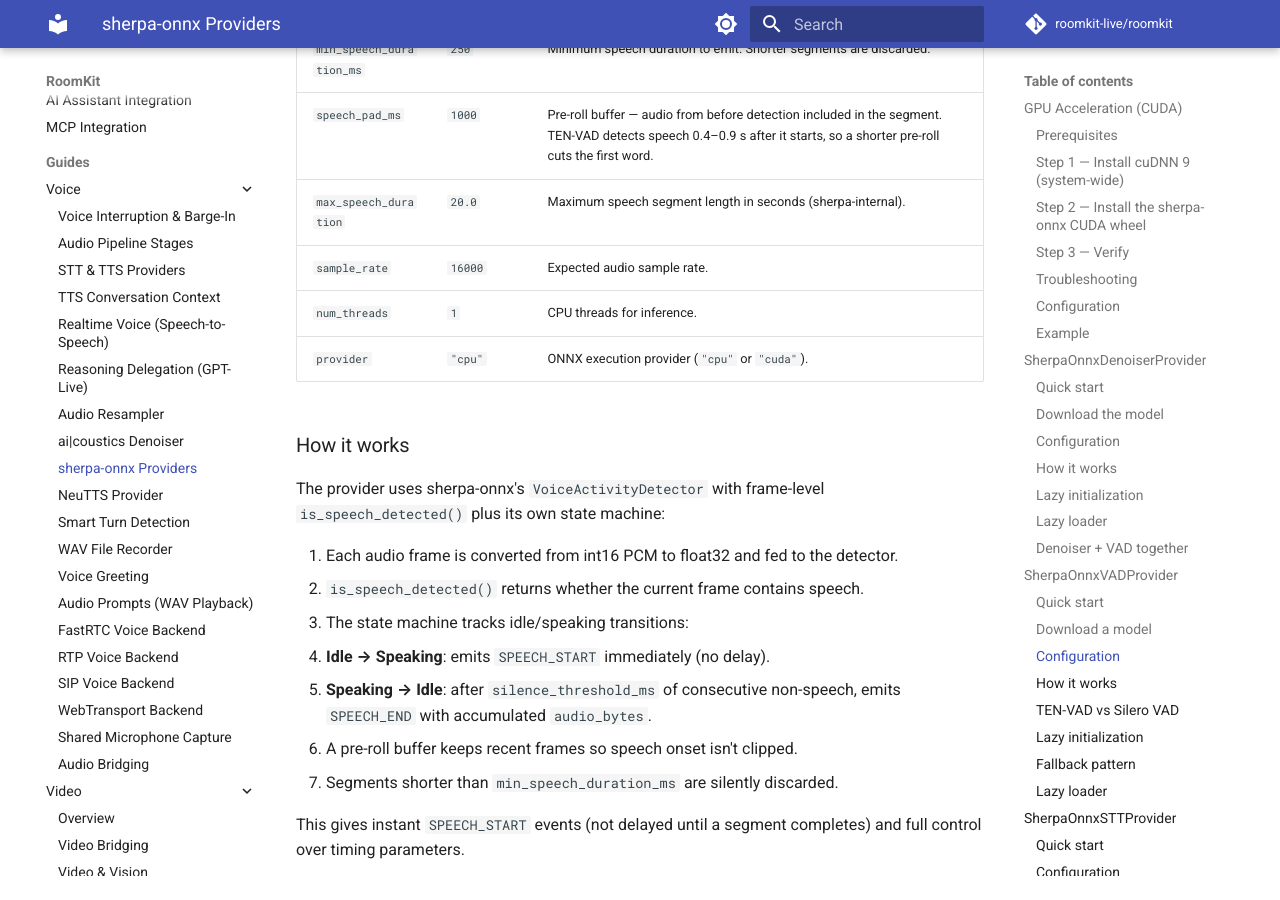
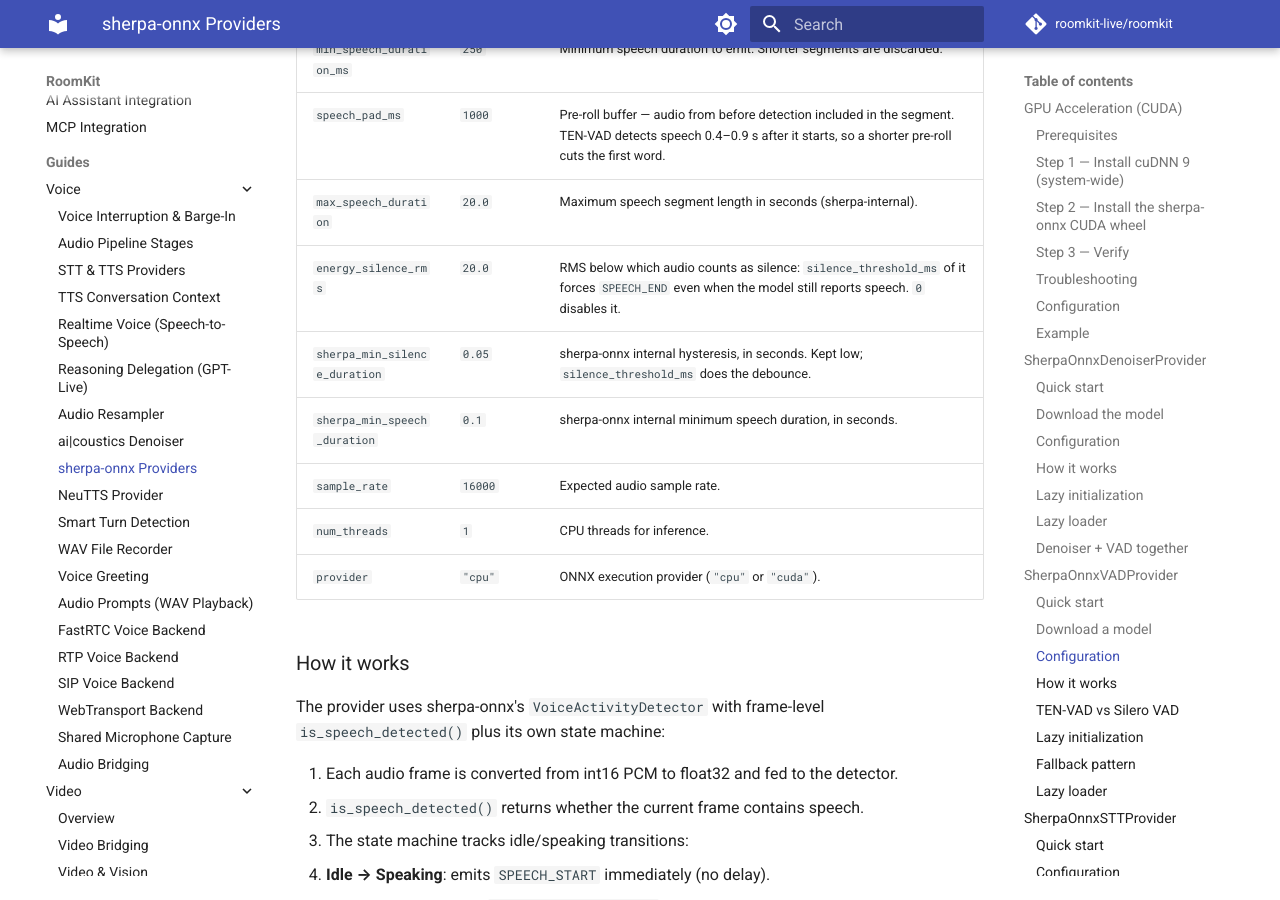
Before and after one commit to roomkit-live/roomkit-docs, an MkDocs documentation site: the page built from docs/guides/sherpa-onnx.md, in a window 1280 px wide and 900 px high, scrolled down 7299 px. Built offline with MkDocs 1.6.1 and Material for MkDocs 9.7.7, drawn with Linux system fonts in a browser that asks for light colours; comment, search, counter and statistics services are not loaded.

Commit message:
docs(sherpa-onnx): list the energy and sherpa hysteresis VAD fields (RMK-208)

```diff
--- a/docs/guides/sherpa-onnx.md
+++ b/docs/guides/sherpa-onnx.md
@@ -292,6 +292,9 @@ All parameters are set via `SherpaOnnxVADConfig`:
 | `min_speech_duration_ms` | `250` | Minimum speech duration to emit. Shorter segments are discarded. |
 | `speech_pad_ms` | `1000` | Pre-roll buffer — audio from before detection included in the segment. TEN-VAD detects speech 0.4–0.9 s after it starts, so a shorter pre-roll cuts the first word. |
 | `max_speech_duration` | `20.0` | Maximum speech segment length in seconds (sherpa-internal). |
+| `energy_silence_rms` | `20.0` | RMS below which audio counts as silence: `silence_threshold_ms` of it forces `SPEECH_END` even when the model still reports speech. `0` disables it. |
+| `sherpa_min_silence_duration` | `0.05` | sherpa-onnx internal hysteresis, in seconds. Kept low; `silence_threshold_ms` does the debounce. |
+| `sherpa_min_speech_duration` | `0.1` | sherpa-onnx internal minimum speech duration, in seconds. |
 | `sample_rate` | `16000` | Expected audio sample rate. |
 | `num_threads` | `1` | CPU threads for inference. |
 | `provider` | `"cpu"` | ONNX execution provider (`"cpu"` or `"cuda"`). |
```
